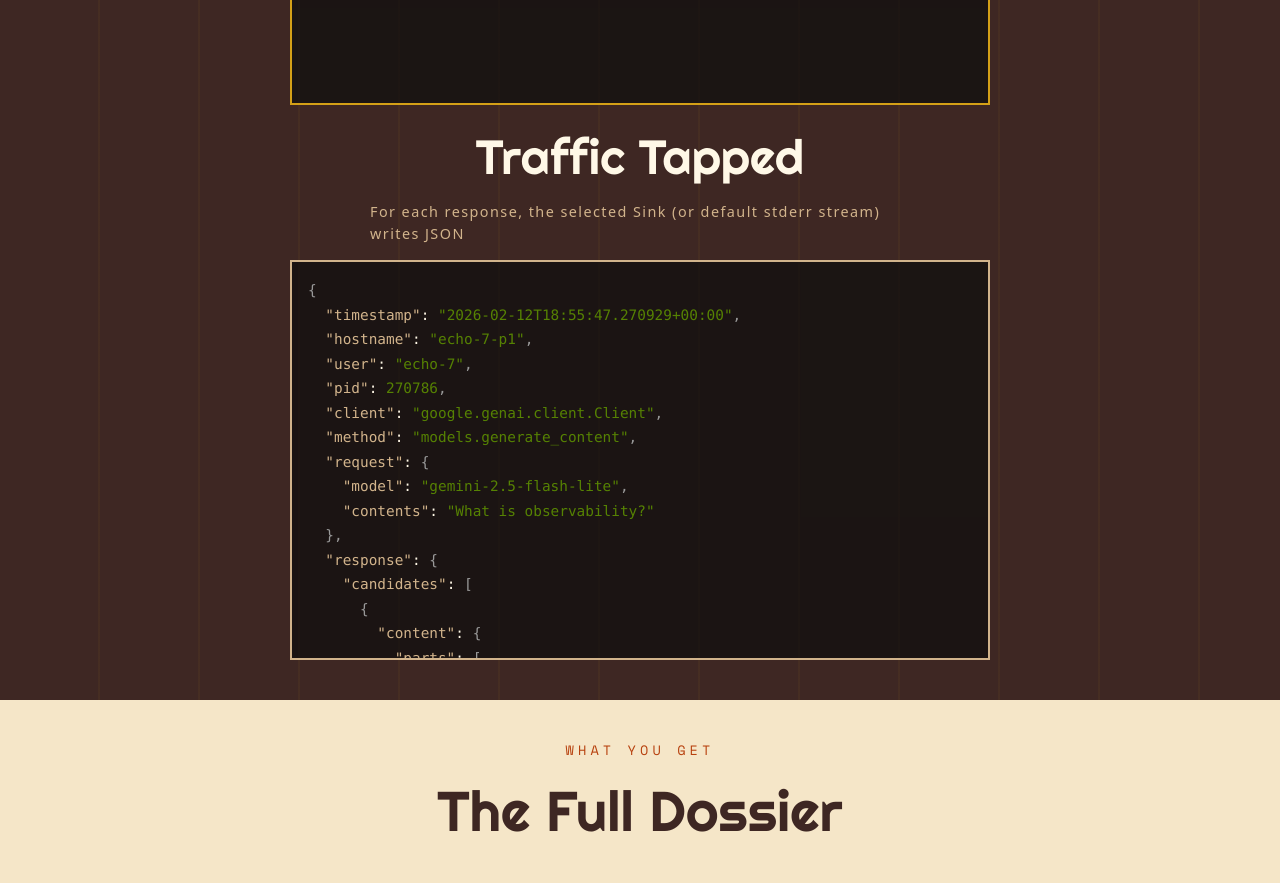
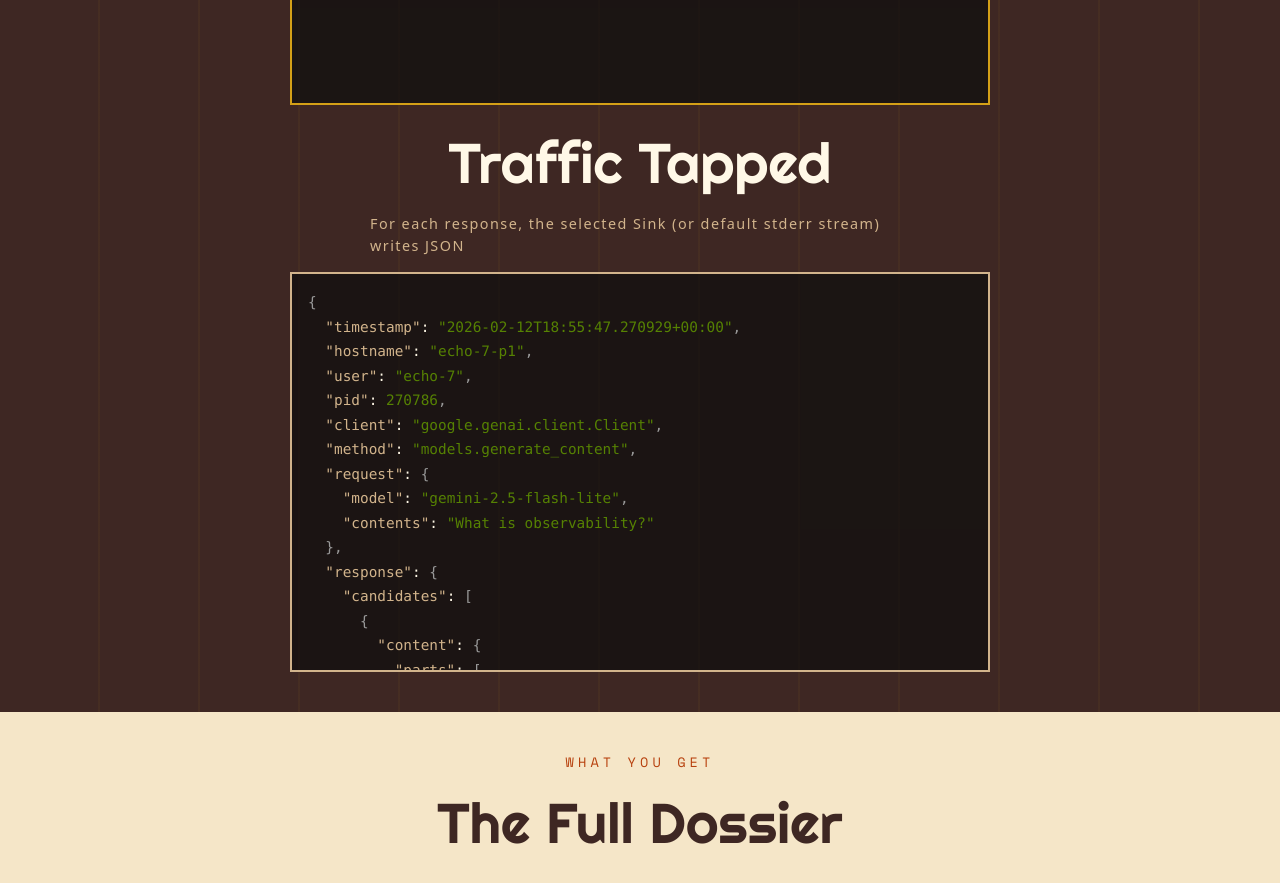
Before and after one commit to shuntly/shuntly-www, a Next.js app: page / in a window 1280 px wide. Shown: the part 1920-2803 px from the top of the page. Built offline with nearby package versions, Linux system fonts and the light colour scheme.

Commit message:
fixed title size

```diff
--- a/components/HowItWorks.tsx
+++ b/components/HowItWorks.tsx
@@ -298,7 +298,7 @@ export default function HowItWorks() {
       </div>
 
       <div className="max-w-[700px] mx-auto relative z-[1] mt-4">
-        <h3 className="font-righteous text-[3.0rem] text-cream mb-2 text-center relative z-[1]">
+        <h3 className="font-righteous text-[clamp(2rem,5vw,3.5rem)] text-cream mb-2 text-center relative z-[1]">
           Traffic Tapped
         </h3>
 
```
